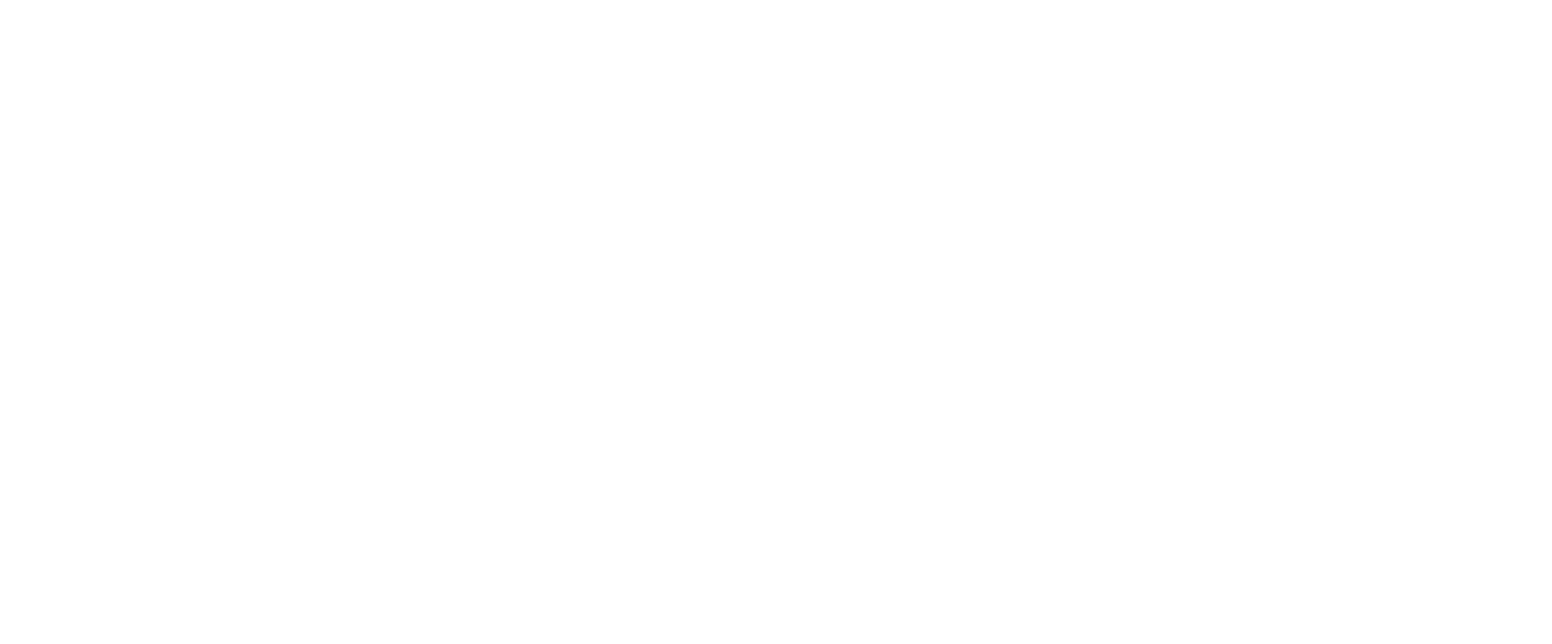
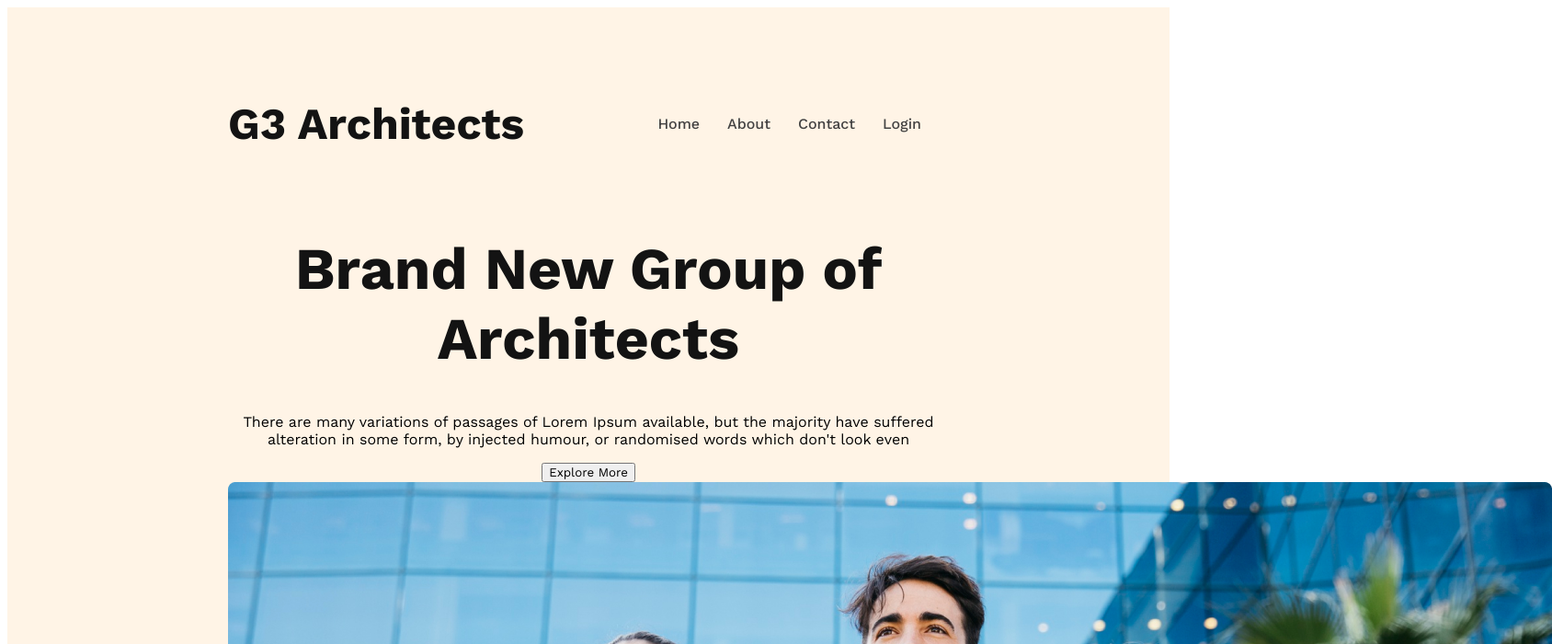
Before and after one commit to MuradNoor/g3-architects-website, a plain HTML site: page index.html in a window 1280 px wide. Shown: the top 700 px of the page at 92% size, 1688 px wide, since content can reach past the window. Drawn offline with nearby package versions, Linux system fonts and the light colour scheme.

Commit message:
banner content added

```diff
--- a/architect.css
+++ b/architect.css
@@ -0,0 +1,53 @@
+/* shared styles */
+
+*{
+    font-family: "Work Sans", sans-serif;
+   }
+.btn-primary{
+
+}
+   /* header styles */
+header{
+    background: rgba(255, 144, 14, 0.10);
+    padding: 50px 240px;
+}
+
+nav{
+    display: flex;
+    justify-content: space-between;
+    align-items: center;
+}
+.nav-title{
+    color: #131313;
+    font-size: 3rem;
+    font-weight: 700;
+}
+nav > ul{
+    display: flex;
+}
+nav  li{
+    list-style: none;
+    margin-right: 30px;
+    font-size: 1rem;
+    font-weight: 500;
+
+}
+
+nav li a{
+    text-decoration: none;
+    color: #424242;
+}
+/* banner styles */
+.banner-content{
+    max-width: 800px;
+    text-align: center;
+    margin: 0 auto ;
+}
+.banner-title{
+    font-size: 4rem;
+    font-weight: 700;
+    color: #131313;
+}
+.banner-description{
+    color: #727272;
+}
--- a/index.html
+++ b/index.html
@@ -5,8 +5,35 @@
     <meta name="viewport" content="width=device-width, initial-scale=1.0">
     <title>G3 Architects</title>
     <link rel="stylesheet" href="architect.css">
+    <style>
+        @import url('https://fonts.googleapis.com/css2?family=Work+Sans:ital,wght@0,100..900;1,100..900&display=swap');
+        </style>
 </head>
 <body>
+    <header>
+        <nav>
+            <h3 class="nav-title">G3 Architects</h3>
+            <ul>
+                <li><a href="">Home</a></li>
+                <li><a href="">About</a></li>
+                <li><a href="">Contact</a></li>
+                <li><a href="">Login</a></li>
+            </ul>
+        </nav>
+        <div class="banner">
+           <div class="banner-content">
+            <h1 class="banner-title">Brand New Group of Architects</h1>
+            <p class="baanner-description">There are many variations of passages of Lorem Ipsum available, but the majority have suffered alteration in some form, by injected humour, or randomised words which don't look even</p>
+            <button class="btn-primary">Explore More</button>
+           </div>
+            <img src="images/banner.png" alt="">
+        </div>
+    </header>
+    <main>
 
+    </main>
+    <footer>
+
+    </footer>
 </body>
 </html>
```
Also changed, not shown: images/architect.png (added), images/banner.png (added), images/icons/customers.png (added), images/icons/email.png (added), images/icons/projects.png (added), images/icons/ribon.png (added), images/sponsors/amazon.png (added), images/sponsors/figma.png (added), images/sponsors/google.png (added), images/sponsors/spotify.png (added), images/sponsors/telerama.png (added), images/team1.png (added), images/team2.png (added), images/team3.png (added), 1 more files.
